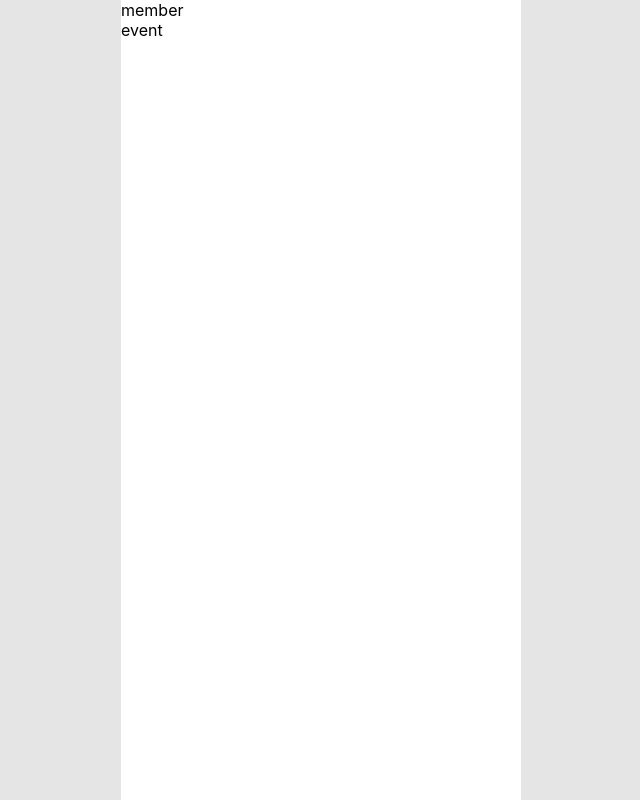
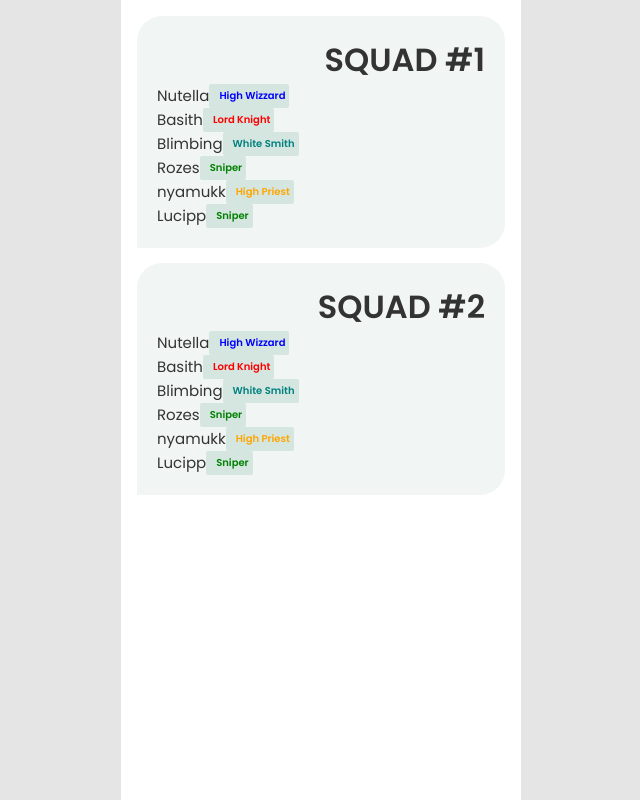
Before and after one commit to wandifrog/raise-guild, a React (Create React App) app: page /squad-kvm in a window 1280 px wide. Shown: the whole page, without its empty margins (319-959 px from the left). Built offline with nearby package versions, Linux system fonts and the light colour scheme.

Commit message:
feat: add new kvm pages

```diff
--- a/src/App.routes.tsx
+++ b/src/App.routes.tsx
@@ -10,6 +10,7 @@ import Event from './pages/Event.page'
 import EventDetail from './pages/EventDetail.page'
 import Home from './pages/Home.page'
 import Member from './pages/Member.page'
+import SquadKVM from './pages/SquadKVM.page'
 
 
 const AppRoutes = (): JSX.Element => {
@@ -32,6 +33,9 @@ const AppRoutes = (): JSX.Element => {
             <Switch>
               <Route path="/member" exact>
                 <Member />
+              </Route>
+              <Route path="/squad-kvm" exact>
+                <SquadKVM />
               </Route>
               <Route path="/event" exact>
                 <Event />
--- a/src/components/Text.tsx
+++ b/src/components/Text.tsx
@@ -32,6 +32,8 @@ type TextProps = ComponentMetrics & React.HTMLAttributes<HTMLDivElement> & {
    * Span element
    */
   span?: boolean;
+  // style?: CSS
+  alignRight?: boolean;
 }
 
 /**
@@ -47,14 +49,16 @@ const Text = ({
   right,
   bottom,
   left,
+  alignRight = false,
   bold = false,
   center = false,
-  color = '#000000',
+  color = '#333',
   font,
   italic = false,
   onClick,
   size = '15px',
   span = false,
+  // customStyle = {},
   ...props
 }: TextProps): JSX.Element => {
 
@@ -68,8 +72,9 @@ const Text = ({
     marginLeft: left,
     marginRight: right,
     marginTop: top,
-    textAlign: center ? 'center' : undefined,
+    textAlign: center ? 'center' : alignRight ? 'right' : undefined,
     userSelect: onClick ? 'none' : 'initial',
+    ...props.style
   }
 
   return React.createElement(
--- a/src/pages/Member.page.tsx
+++ b/src/pages/Member.page.tsx
@@ -19,13 +19,17 @@ const Member = (): JSX.Element => {
       <Text>Blimbing - 0895358823129</Text>
       <Text>Bob Duke - 089615453231</Text>
       <Text>Bonaa - 087887856910</Text>
+      <Text>Demelza - 081358752202</Text>
       <Text>DRAKE - 081221182199</Text>
-      <Text>FryingPan - 08812341606</Text>
+      <Text>FryingPan - 08812341606 (Roni)</Text>
       <Text>GoDzz-- - 081356091014</Text>
-      <Text>Kamizu - 08127227480</Text>
+      <Text>Joria - 081297922606</Text>
+      <Text>Kamizu - 08127227480 (Venny)</Text>
       <Text>Kitty Pryde - 082156753831</Text>
+      <Text>Kuanyi - 081247599699</Text>
       <Text>Lucipp - 08571712782</Text>
-      <Text>Luigi || AAAA - 08953131544</Text>
+      <Text>Luigi || ArArA - 08953131544</Text>
+      <Text>nyamukkk - 085240806801</Text>
       <Text>Nutella - 085156240330</Text>
       <Text>Plat L - 085731587200</Text>
       <Text>Praetorian - 081380085700</Text>
@@ -33,9 +37,11 @@ const Member = (): JSX.Element => {
       <Text>Shiroilnuu - 081578975328</Text>
       <Text>slegant - 08978380421</Text>
       <Text>soun - 08113051136</Text>
+      <Text>Soprano - 0895359460404</Text>
       <Text>Dealova - 085157069961</Text>
       <Text>VINATAN - 082144133519</Text>
-      <Text>Zevanya || Rozes - 081347263975</Text>
+      <Text>Vinsmoke Sanji - 081284897223</Text>
+      <Text>Zevanya || Rozes - 081347263975 (Herdy)</Text>
     </Screen>
   )
 }
--- /dev/null
+++ b/src/pages/SquadKVM.page.tsx
@@ -0,0 +1,118 @@
+import React from 'react'
+import styled from '@emotion/styled'
+import Text from '../components/Text'
+import useApp from '../hooks/App.hook'
+import HStack from '../components/HStack'
+import BackHeader from '../components/BackHeader'
+import { useHistory } from 'react-router'
+import VStack from '../components/VStack'
+
+const SquadKVM = (): JSX.Element => {
+  const [state, dispatch] = useApp()
+  const history = useHistory()
+
+  return (
+    <Screen>
+      {/* <BackHeader title="SquadKVM" onClick={() => history.goBack()} /> */}
+      <Squad name="SQUAD #1">
+        <Member name="Nutella" job="HW" />
+        <Member name="Basith" job="LK" />
+        <Member name="Blimbing" job="WS" />
+        <Member name="Rozes" job="Sniper" />
+        <Member name="nyamukk" job="HP" />
+        <Member name="Lucipp" job="Sniper" />
+      </Squad>
+      <Squad name="SQUAD #2">
+        <Member name="Nutella" job="HW" />
+        <Member name="Basith" job="LK" />
+        <Member name="Blimbing" job="WS" />
+        <Member name="Rozes" job="Sniper" />
+        <Member name="nyamukk" job="HP" />
+        <Member name="Lucipp" job="Sniper" />
+      </Squad>
+    </Screen>
+  )
+}
+
+type SquadTypes = {
+  children: React.ReactNode;
+  name: String
+}
+
+const Card = styled.div`
+  width: 100%;
+  height: auto;
+  background-color: #f1f5f4;
+  padding: 20px;
+  border-top-left-radius: 25px;
+  border-top-right-radius: 25px;
+  border-bottom-right-radius: 25px;
+  margin-bottom: 15px;
+`
+
+const Squad = ({
+  name = '',
+  children
+}: SquadTypes) => {
+
+  return (
+    <Card>
+      <Text size="32px" bold alignRight>{name}</Text>
+      {children}
+    </Card>
+  )
+}
+
+const Member = ({
+  name = '',
+  job = 'sniper'
+}) => {
+  let color
+  let jobName
+  switch (job) {
+    case 'Sniper':
+      color = 'green'
+      jobName = 'Sniper'
+      break;
+    case 'HW':
+      color = 'blue'
+      jobName = 'High Wizzard'
+      break;
+    case 'WS':
+      color = 'teal'
+      jobName = 'White Smith'
+      break;
+    case 'LK':
+      color = 'red'
+      jobName = 'Lord Knight'
+      break;
+    case 'HP':
+      color = 'orange'
+      jobName = 'High Priest'
+      break;
+    case 'AC':
+      color = 'purple'
+      jobName = 'Assassin Cross'
+      break;
+    default:
+      color = 'initial'
+      jobName = 'Novice'
+      break;
+  }
+
+  return (
+    <HStack>
+      <Text>{name}</Text>
+      <div style={{ padding: '4px', backgroundColor: '#d4e6df', borderRadius: '2px' }}>
+        <Text size="10px" left="6px" color={color} bold>{jobName}</Text>
+      </div>
+    </HStack>
+  )
+}
+
+const Screen = styled.div`
+      position: relative;
+      padding: 16px;
+      `
+
+export default SquadKVM
```
